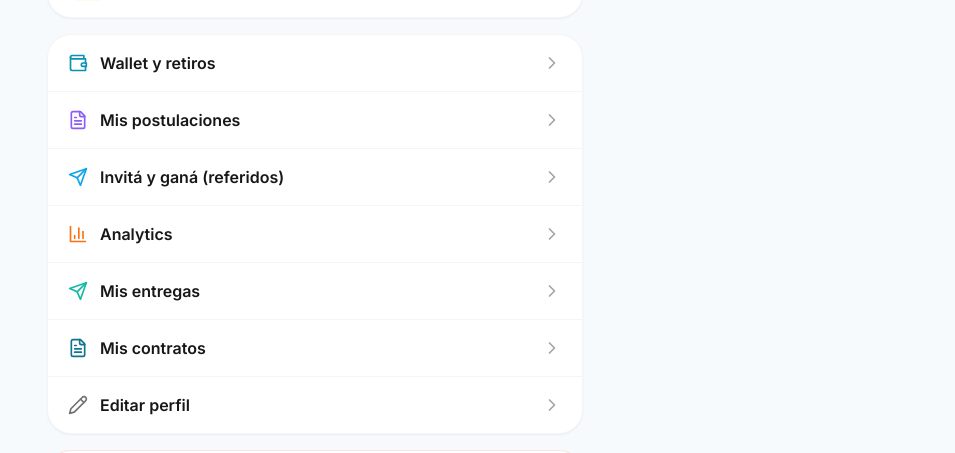
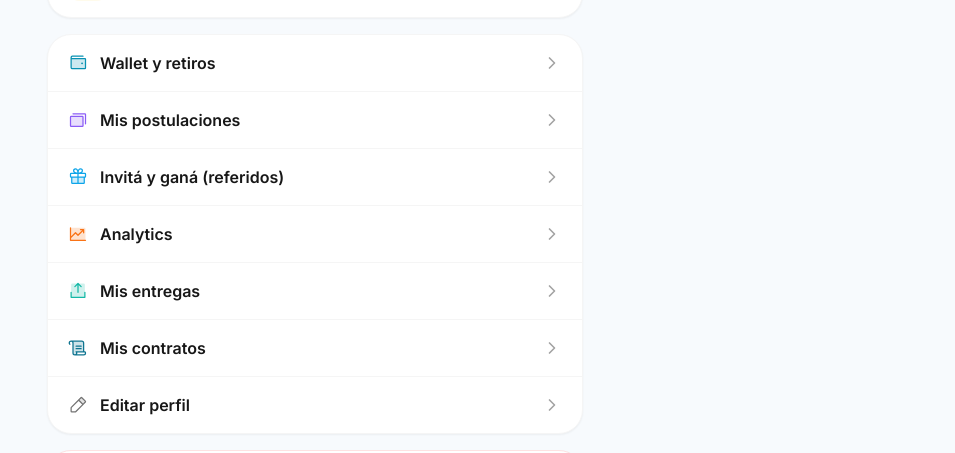
Before and after one commit to fmassuh101-a11y/octopus-frontend, a Next.js app: page /creator/profile in a window 1280 px wide. Shown: the part 829-1282 px from the top of the page, without its empty margins (325-1280 px from the left). Built offline with nearby package versions, Linux system fonts and the light colour scheme; no server answers; the database is empty; sample sign-in values are in the browser's storage.

Commit message:
Pulido: iconos del perfil del creador a Phosphor duotone (Wallet, Cards, Gift, ChartLineUp, UploadSimple, Scroll, PencilSimple) — mas detalle y sin el icono Send duplicado

```diff
--- a/app/(app)/creator/profile/page.tsx
+++ b/app/(app)/creator/profile/page.tsx
@@ -6,6 +6,7 @@ import { SUPABASE_URL, SUPABASE_ANON_KEY } from '@/lib/config/supabase'
 import Sky from '@/components/oct/Sky'
 import { computeXP, getLevel, getMissions } from '@/lib/xp'
 import { Pencil, Settings, Flame, Eye, Star, Banknote, Shield, ChevronRight, Wallet as WalletIcon, FileText, Award, LogOut, BarChart3, Send } from 'lucide-react'
+import { Wallet as WalletDuo, Cards, Gift, ChartLineUp, UploadSimple, Scroll, PencilSimple } from '@phosphor-icons/react'
 
 // Perfil del creador — copia del perfil de SideShift (tab Overview):
 // cielo, avatar centrado con mini-badge de liga, balance gigante + botón Wallet,
@@ -153,13 +154,13 @@ export default function CreatorProfile() {
 
         {/* accesos */}
         <div className="mt-4 overflow-hidden rounded-3xl border border-neutral-100 bg-white shadow-sm">
-          <Row href="/creator/wallet" icon={<WalletIcon className="h-5 w-5 text-cyan-600" />} label="Wallet y retiros" />
-          <Row href="/creator/applications" icon={<FileText className="h-5 w-5 text-violet-500" />} label="Mis postulaciones" />
-          <Row href="/creator/referidos" icon={<Send className="h-5 w-5 text-sky-500" />} label="Invitá y ganá (referidos)" />
-          <Row href="/creator/analytics" icon={<BarChart3 className="h-5 w-5 text-orange-500" />} label="Analytics" />
-          <Row href="/creator/deliveries" icon={<Send className="h-5 w-5 text-teal-500" />} label="Mis entregas" />
-          <Row href="/creator/contracts" icon={<FileText className="h-5 w-5 text-cyan-700" />} label="Mis contratos" />
-          <Row href="/creator/profile/edit" icon={<Pencil className="h-5 w-5 text-neutral-500" />} label="Editar perfil" last />
+          <Row href="/creator/wallet" icon={<WalletDuo className="h-5 w-5 text-cyan-600" weight="duotone" />} label="Wallet y retiros" />
+          <Row href="/creator/applications" icon={<Cards className="h-5 w-5 text-violet-500" weight="duotone" />} label="Mis postulaciones" />
+          <Row href="/creator/referidos" icon={<Gift className="h-5 w-5 text-sky-500" weight="duotone" />} label="Invitá y ganá (referidos)" />
+          <Row href="/creator/analytics" icon={<ChartLineUp className="h-5 w-5 text-orange-500" weight="duotone" />} label="Analytics" />
+          <Row href="/creator/deliveries" icon={<UploadSimple className="h-5 w-5 text-teal-500" weight="duotone" />} label="Mis entregas" />
+          <Row href="/creator/contracts" icon={<Scroll className="h-5 w-5 text-cyan-700" weight="duotone" />} label="Mis contratos" />
+          <Row href="/creator/profile/edit" icon={<PencilSimple className="h-5 w-5 text-neutral-500" weight="duotone" />} label="Editar perfil" last />
         </div>
 
         <button onClick={logout}
```
Also changed, not shown: 1 other file (tests, documents, lock files or other folders).
